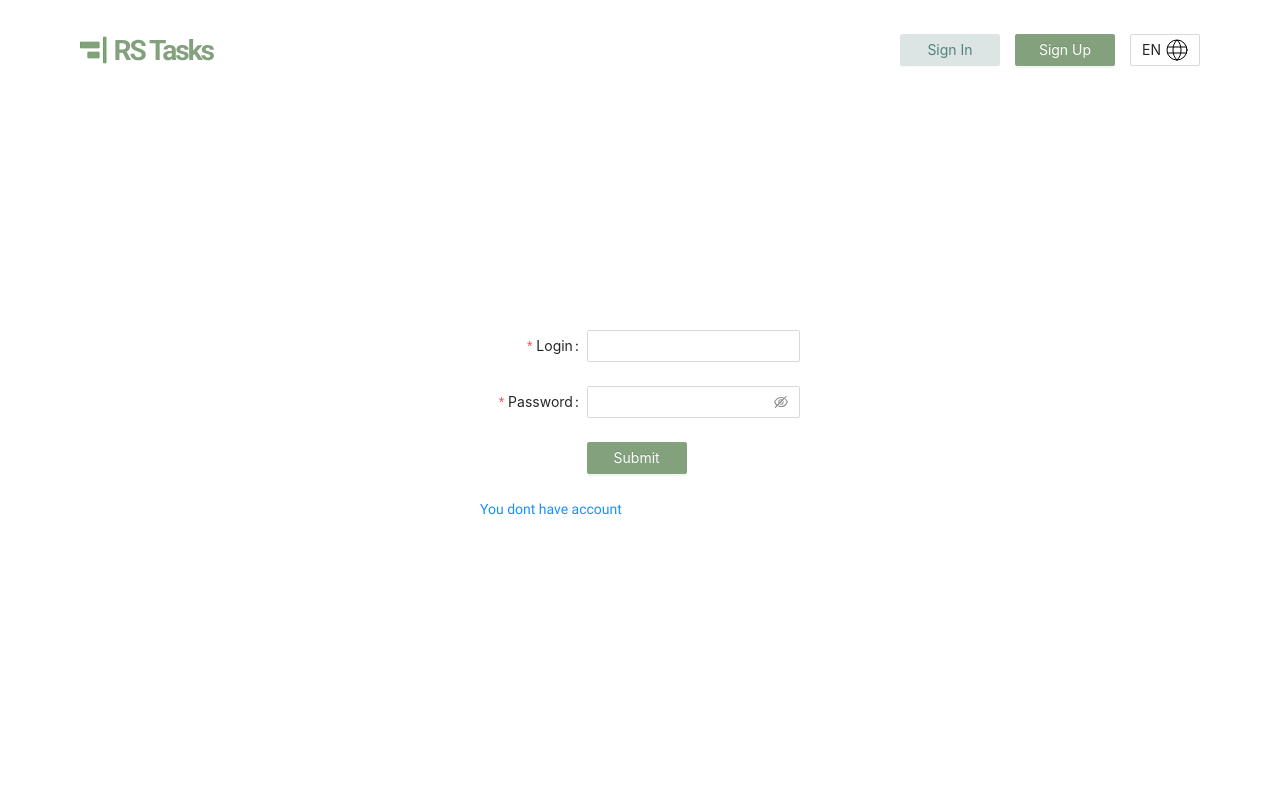
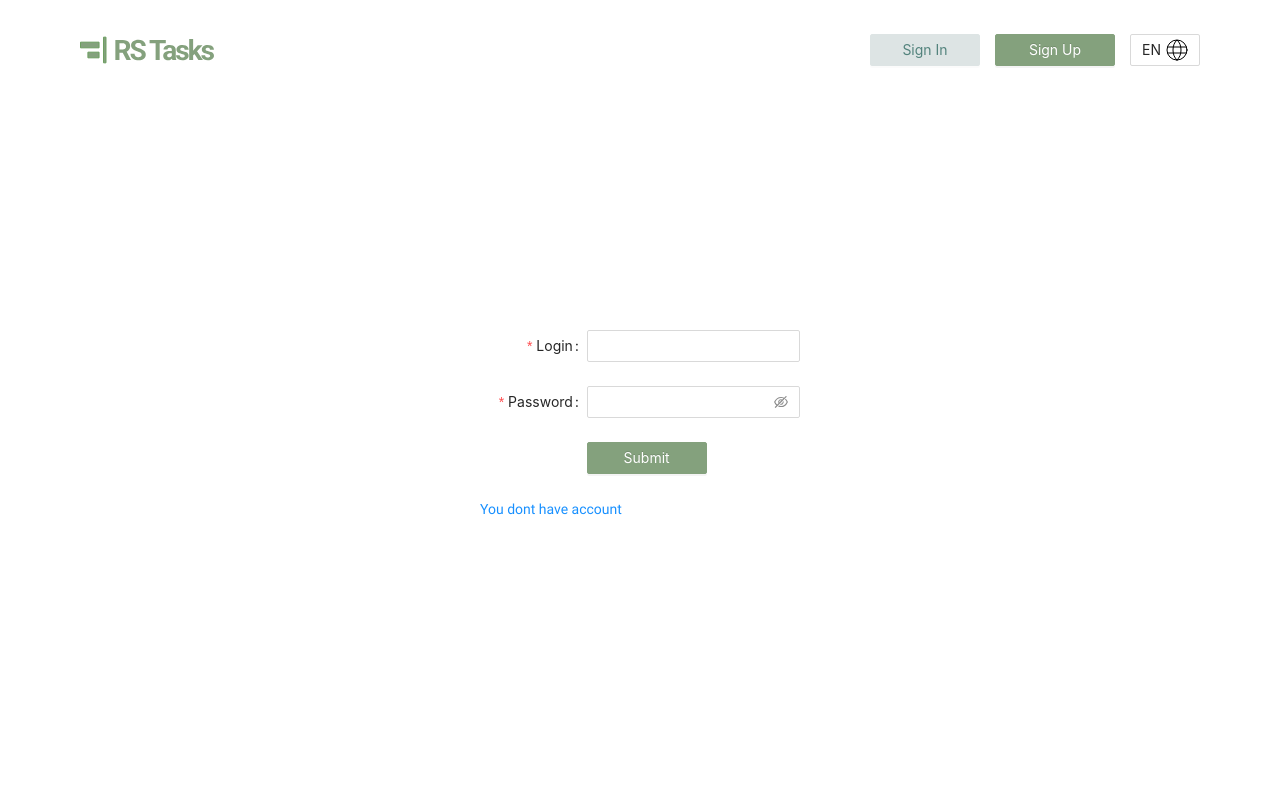
Before and after one commit to OrangeJazz/project-management-app, a React (Create React App) app: page /signin in a window 1280 px wide. Shown: the top 800 px of the page. Built offline with nearby package versions, Linux system fonts and the light colour scheme.

Commit message:
fix: btn width, private routes

```diff
--- a/src/components/HeaderButtons/HeaderButtons.tsx
+++ b/src/components/HeaderButtons/HeaderButtons.tsx
@@ -26,7 +26,7 @@ const HeaderButtons = () => {
     <div className={styles['btns-wrapper']}>
       <div className={styles.btns}>
         <Spin
-          spinning={loading}
+          spinning={loading!}
           size="large"
           style={{
             position: 'fixed',
--- a/src/components/LogOutUserRoutes/LogOutUserRoutes.tsx
+++ b/src/components/LogOutUserRoutes/LogOutUserRoutes.tsx
@@ -4,6 +4,7 @@ import { Navigate, Outlet } from 'react-router-dom';
 
 const LogOutUserRoutes = () => {
   const isLoggedIn = useAppSelector((state) => state.auth.isLoggedIn);
-  return !isLoggedIn ? <Navigate to="/signin" /> : <Outlet />;
+  const loading = useAppSelector((state) => state.auth.loading);
+  return !isLoggedIn && loading === false ? <Navigate to="/signin" /> : <Outlet />;
 };
 export default LogOutUserRoutes;
--- a/src/interfaces/interface.ts
+++ b/src/interfaces/interface.ts
@@ -8,7 +8,7 @@ export interface IAuthState {
   name: string;
   id: string;
   token: string;
-  loading: boolean;
+  loading: boolean | null;
   isLoggedIn: boolean;
 }
 export interface ISignUpResp {
--- a/src/pages/SignInPage/SignInPage.tsx
+++ b/src/pages/SignInPage/SignInPage.tsx
@@ -18,7 +18,7 @@ const SingInPage = () => {
   return (
     <div className={styles.container}>
       <Spin
-        spinning={loading}
+        spinning={loading!}
         size="large"
         style={{
           position: 'fixed',
--- a/src/pages/SignUpPage/SignUpPage.tsx
+++ b/src/pages/SignUpPage/SignUpPage.tsx
@@ -18,7 +18,7 @@ const SingUpPage = () => {
   return (
     <div className={styles.container}>
       <Spin
-        spinning={loading}
+        spinning={loading!}
         size="large"
         style={{
           position: 'fixed',
--- a/src/store/authSlice.ts
+++ b/src/store/authSlice.ts
@@ -15,7 +15,7 @@ export const initialState: IAuthState = {
   name: '',
   id: '',
   token: '',
-  loading: false,
+  loading: null,
   isLoggedIn: false,
 };
 export const handleSingIn = createAsyncThunk(
--- a/src/styles/index.scss
+++ b/src/styles/index.scss
@@ -71,14 +71,14 @@ h5 {
 .ant-btn-primary {
   background: $btn-primary;
   border-color: $btn-primary;
-  width: 100px;
+  width: 120px;
   &:hover {
     background: $btn-primary-hover;
     border-color: $btn-primary-hover;
   }
 }
 .ant-btn-default {
-  width: 100px;
+  width: 110px;
   background: $btn-secondary;
   border-color: $btn-secondary;
   color: $btn-secondary-text;
```
